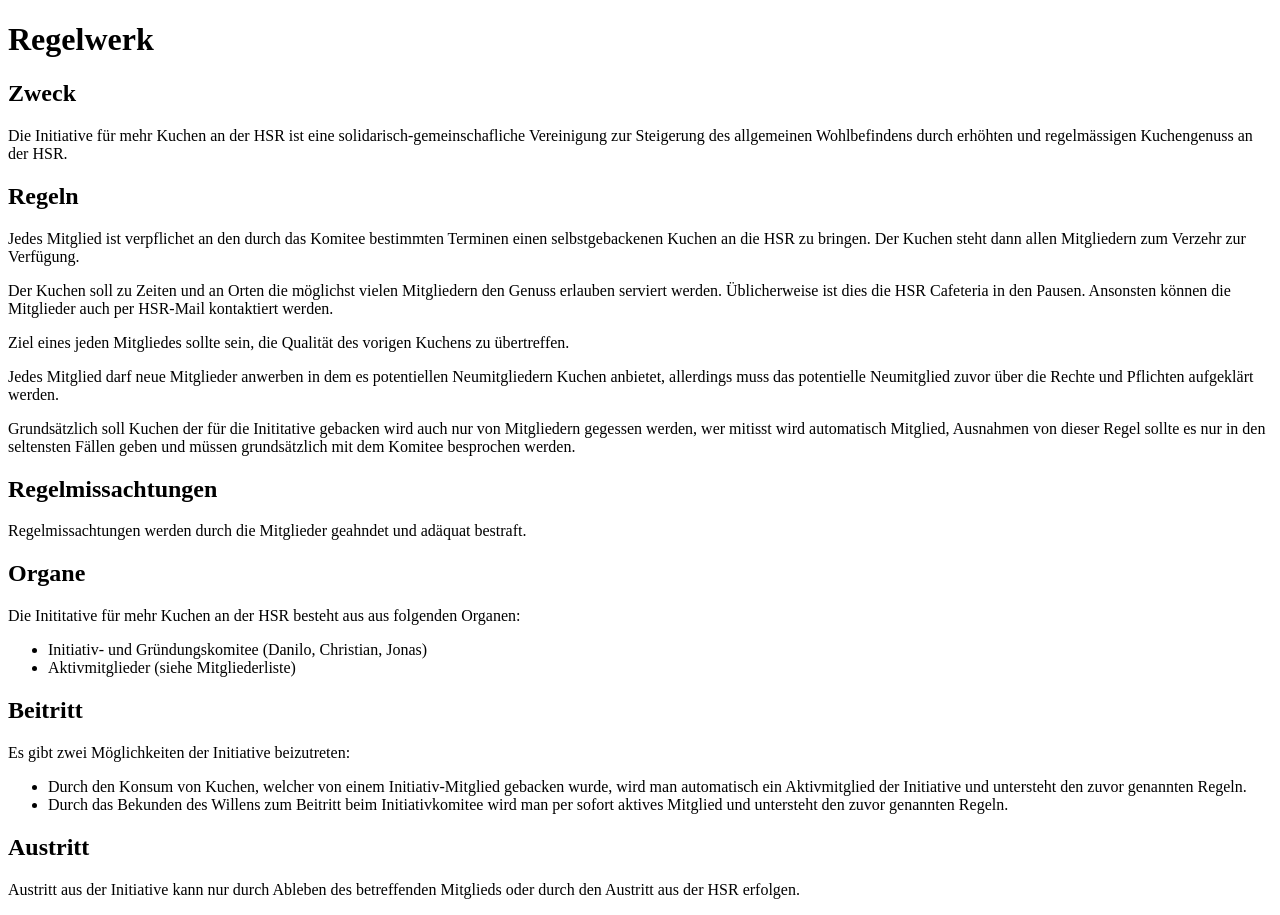
After one commit to dbrgn/kucheninitiative, a Django app: page /rules/ in a window 1280 px wide. The commit adds this page. Run offline with Django 3.2, Linux system fonts and the light colour scheme.

Commit message:
Added rules page

```diff
--- a/front/templates/front/base.html
+++ b/front/templates/front/base.html
@@ -12,7 +12,7 @@
 </head>
 
 <body>
-    {% block content %}
+    {% block content %}{% endblock %}
     <script src="{{ STATIC_URL }}js/scripts.js"></script>
 </body>
 </html>
--- a/front/templates/front/home.html
+++ b/front/templates/front/home.html
@@ -1,3 +1,5 @@
+{% extends 'front/base.html' %}
+
 {% block content %}
     <img src="http://i32.tinypic.com/n4fdkn.jpg">
 {% endblock %}
--- a/front/templates/front/members.html
+++ b/front/templates/front/members.html
@@ -1,5 +1,10 @@
+{% extends 'front/base.html' %}
+
 {% block content %}
     <h1>Mitglieder</h1>
+
+    <p>Die Mobiltelefon-Nummer wird hier lediglich publiziert, um die Person im
+    WhatsApp identifizieren zu können.</p>
 
     <table>
         <tr>
--- /dev/null
+++ b/front/templates/front/rules.html
@@ -0,0 +1,65 @@
+{% extends 'front/base.html' %}
+
+{% block content %}
+    <h1>Regelwerk</h1>
+
+    <h2>Zweck</h2>
+
+    <p>Die Initiative für mehr Kuchen an der HSR ist eine
+    solidarisch-gemeinschafliche Vereinigung zur Steigerung des allgemeinen
+    Wohlbefindens durch erhöhten und regelmässigen Kuchengenuss an der HSR.</p>
+
+    <h2>Regeln</h2>
+
+    <p>Jedes Mitglied ist verpflichet an den durch das Komitee bestimmten
+    Terminen einen selbstgebackenen Kuchen an die HSR zu bringen. Der Kuchen
+    steht dann allen Mitgliedern zum Verzehr zur Verfügung.</p>
+
+    <p>Der Kuchen soll zu Zeiten und an Orten die möglichst vielen Mitgliedern
+    den Genuss erlauben serviert werden. Üblicherweise ist dies die HSR
+    Cafeteria in den Pausen. Ansonsten können die Mitglieder auch per HSR-Mail
+    kontaktiert werden.</p>
+
+    <p>Ziel eines jeden Mitgliedes sollte sein, die Qualität des vorigen
+    Kuchens zu übertreffen.</p>
+
+    <p>Jedes Mitglied darf neue Mitglieder anwerben in dem es potentiellen
+    Neumitgliedern Kuchen anbietet, allerdings muss das potentielle Neumitglied
+    zuvor über die Rechte und Pflichten aufgeklärt werden.</p>
+
+    <p>Grundsätzlich soll Kuchen der für die Inititative gebacken wird auch nur
+    von Mitgliedern gegessen werden, wer mitisst wird automatisch Mitglied,
+    Ausnahmen von dieser Regel sollte es nur in den seltensten Fällen geben und
+    müssen grundsätzlich mit dem Komitee besprochen werden.</p>
+
+    <h2>Regelmissachtungen</h2>
+
+    <p>Regelmissachtungen werden durch die Mitglieder geahndet und adäquat
+    bestraft.</p>
+
+    <h2>Organe</h2>
+
+    <p>Die Inititative für mehr Kuchen an der HSR besteht aus aus folgenden Organen:</p>
+    <ul>
+        <li>Initiativ- und Gründungskomitee (Danilo, Christian, Jonas)</li>
+        <li>Aktivmitglieder (siehe Mitgliederliste)</li>
+    </ul>
+
+    <h2>Beitritt</h2>
+
+    <p>Es gibt zwei Möglichkeiten der Initiative beizutreten:</p>
+    <ul>
+        <li>Durch den Konsum von Kuchen, welcher von einem Initiativ-Mitglied
+        gebacken wurde, wird man automatisch ein Aktivmitglied der Initiative
+        und untersteht den zuvor genannten Regeln.</li>
+        <li>Durch das Bekunden des Willens zum Beitritt beim Initiativkomitee
+        wird man per sofort aktives Mitglied und untersteht den zuvor genannten
+        Regeln.</li>
+    </ul>
+
+    <h2>Austritt</h2>
+
+    <p>Austritt aus der Initiative kann nur durch Ableben des betreffenden
+    Mitglieds oder durch den Austritt aus der HSR erfolgen.</p>
+
+{% endblock %}
--- a/front/urls.py
+++ b/front/urls.py
@@ -4,4 +4,5 @@ from front import views
 urlpatterns = patterns('',
     url(r'^$', views.HomeView.as_view(), name='home'),
     url(r'^members/$', views.MemberView.as_view(), name='members'),
+    url(r'^rules/$', views.RuleView.as_view(), name='rules'),
 )
--- a/front/views.py
+++ b/front/views.py
@@ -8,3 +8,6 @@ class HomeView(TemplateView):
 class MemberView(ListView):
     template_name = 'front/members.html'
     queryset = auth_models.User.objects.all().order_by('pk')
+
+class RuleView(TemplateView):
+    template_name = 'front/rules.html'
```
